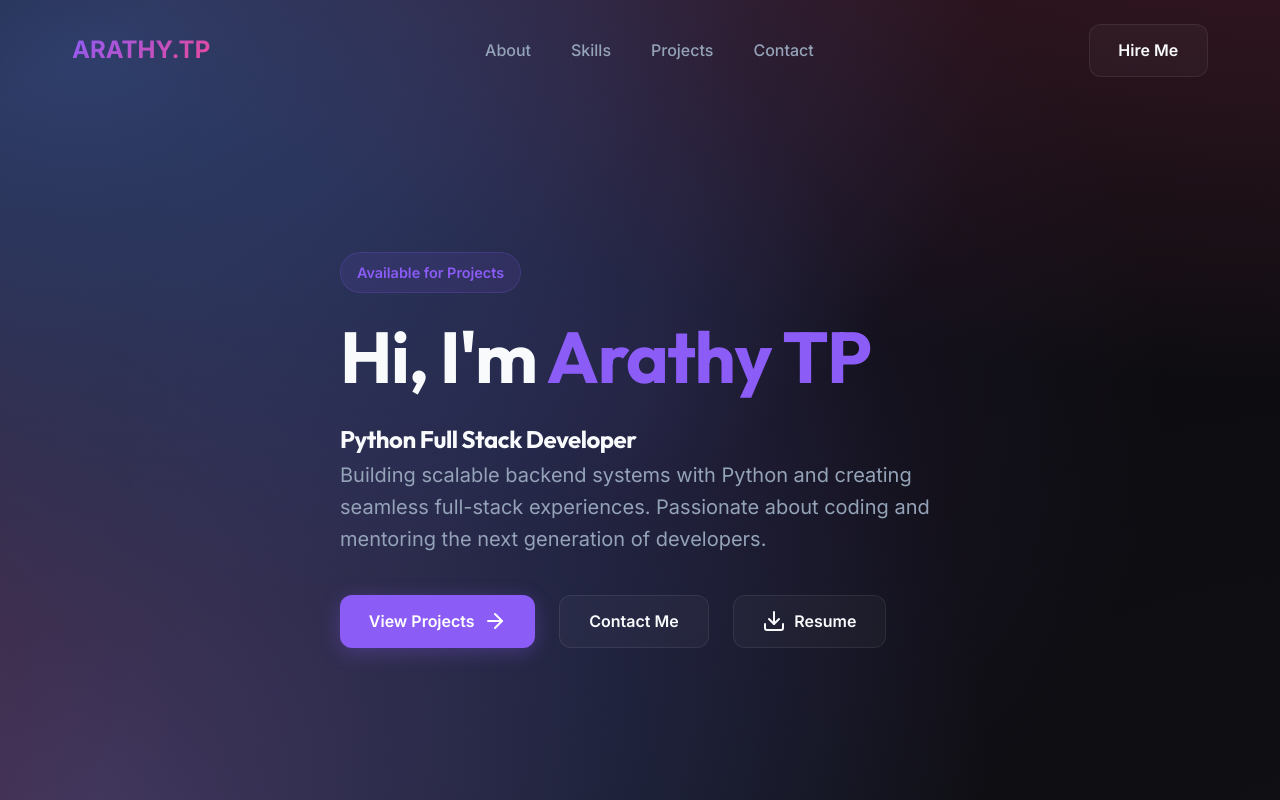
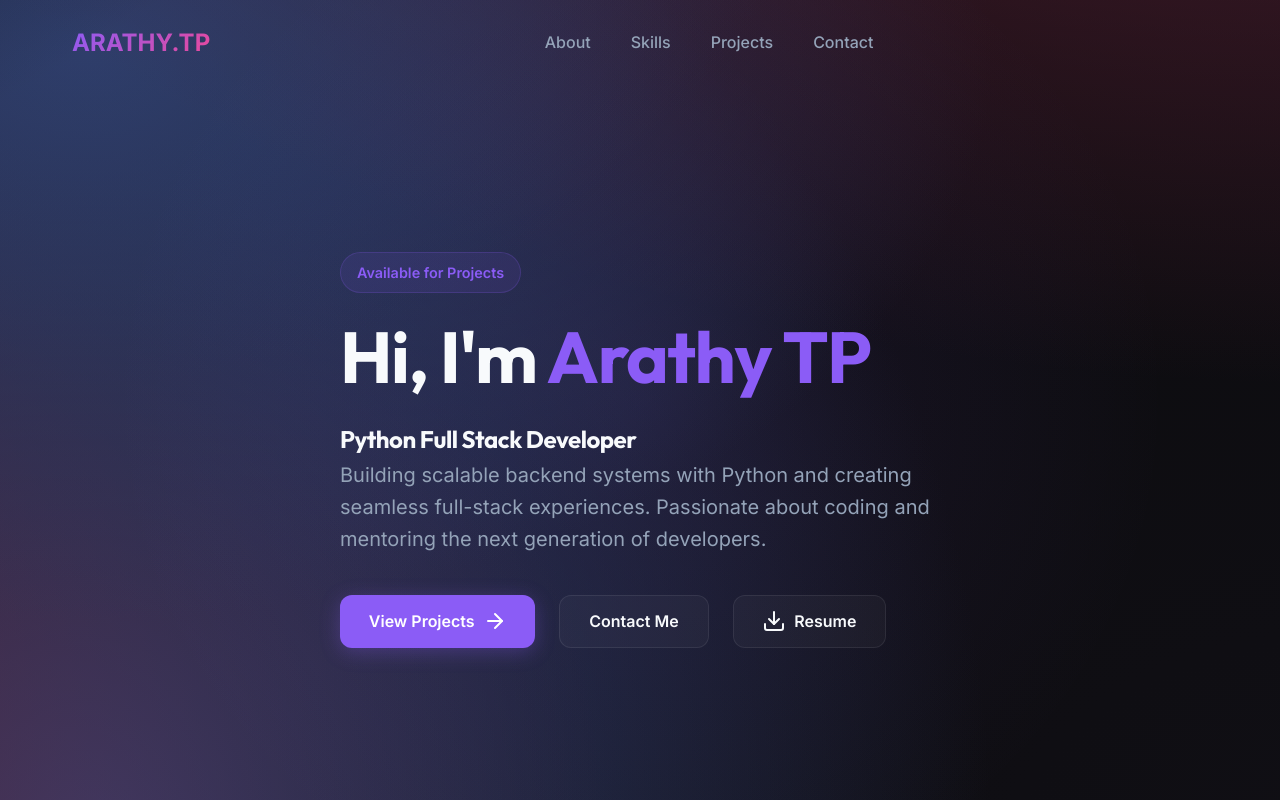
Before and after one commit to arathyrajeesh/main-portfolio, a website built with Vite: page index.html in a window 1280 px wide. Shown: the top 800 px of the page. Built offline with nearby package versions, Linux system fonts and the light colour scheme.

Commit message:
resonsive

```diff
--- a/index.html
+++ b/index.html
@@ -20,7 +20,6 @@
           <li><a href="#contact">Contact</a></li>
         </ul>
         <div class="nav-actions">
-          <a href="#contact" class="btn btn-secondary hire-btn">Hire Me</a>
           <button class="menu-toggle" aria-label="Toggle Menu">
             <i data-lucide="menu"></i>
           </button>
```
